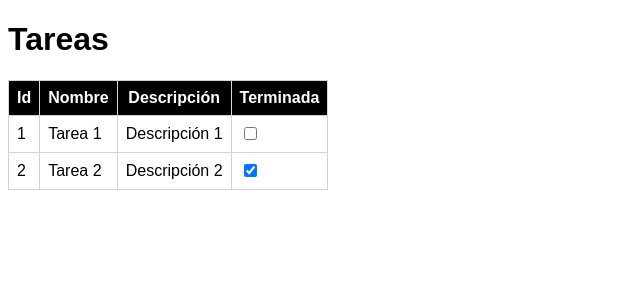
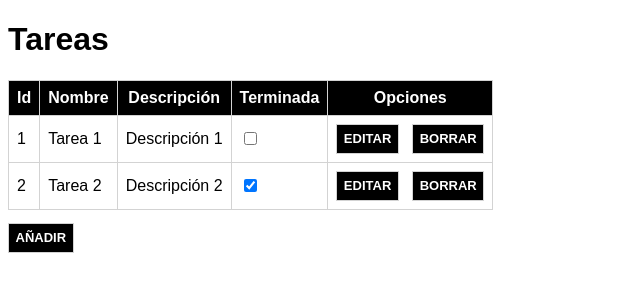
Before and after one commit to javierlete/201910-tareas, an Angular app: page /tareas/tabla in a window 1280 px wide. Shown: the top 300 px of the page, without its empty margins (0-640 px from the left). Built offline with nearby package versions, Linux system fonts and the light colour scheme.

Commit message:
Navegabilidad desde tabla a formulario

```diff
--- a/src/app/tareas-tabla/tareas-tabla.component.css
+++ b/src/app/tareas-tabla/tareas-tabla.component.css
@@ -0,0 +1,3 @@
+button {
+    margin-top: 1em;
+}
--- a/src/app/tareas-tabla/tareas-tabla.component.html
+++ b/src/app/tareas-tabla/tareas-tabla.component.html
@@ -5,6 +5,7 @@
             <th>Nombre</th>
             <th>Descripción</th>
             <th>Terminada</th>
+            <th>Opciones</th>
         </tr>
     </thead>
     <tbody>
@@ -15,6 +16,13 @@
             <td>
                 <input type="checkbox" [checked]='tarea.terminada' />
             </td>
+            <td>
+                <a routerLink="/tareas/form">Editar</a>
+                &nbsp;
+                <a href="#">Borrar</a>
+            </td>
         </tr>
     </tbody>
 </table>
+
+<button routerLink="/tareas/form">Añadir</button>
--- a/src/styles.css
+++ b/src/styles.css
@@ -14,3 +14,20 @@ th {
     background: black;
     color: white;
 }
+
+a, button {
+    text-decoration: none;
+    background: black;
+    color: white;
+    border: 1px solid lightgray;
+    padding: 0.5em;
+    display: inline-block;
+    font-weight: bold;
+    text-transform: uppercase;
+    font-size: 13px;
+}
+
+a:hover, button:hover {
+    background: gray;
+    cursor: pointer;
+}
```
